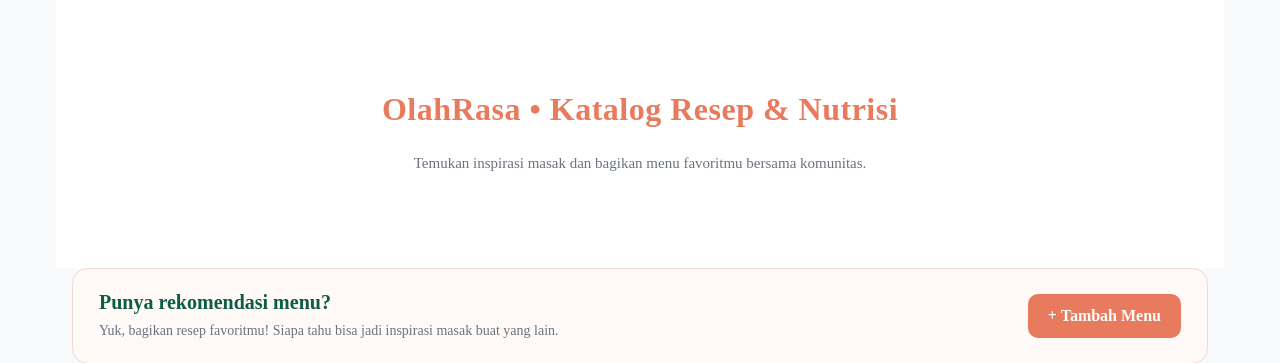
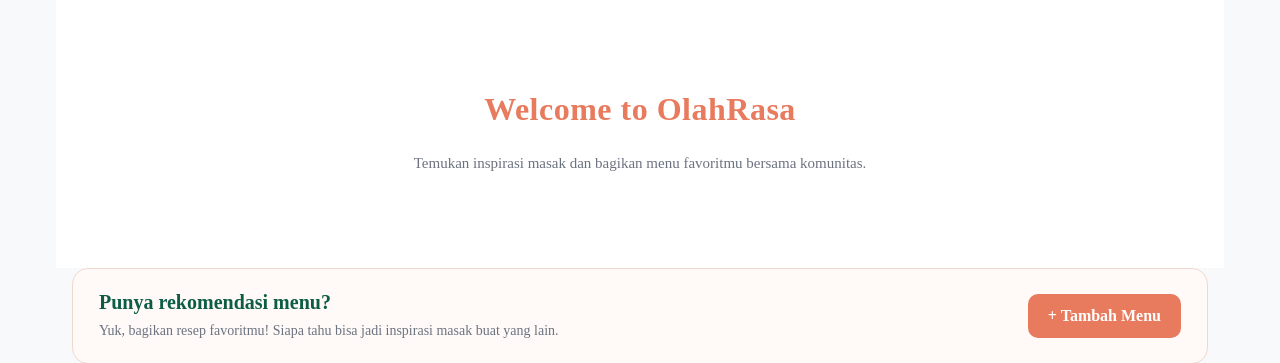
Before and after one commit to Tugas-Kelompok-PBP-D-10/main, a Django app: page /recipe/ in a window 1280 px wide. Shown: the part 68-431 px from the top of the page. Run offline with Django 5.2, Linux system fonts and the light colour scheme; data that the repository does not hold is empty.

Commit message:
Change Title

```diff
--- a/recipe/templates/Recipe/recipe.html
+++ b/recipe/templates/Recipe/recipe.html
@@ -7,7 +7,7 @@
 <link rel="stylesheet" href="{% static 'voting/voting.css' %}">
 
 <section class="recipe-hero-section">
-    <h1 class="recipe-hero-title">OlahRasa • Katalog Resep &amp; Nutrisi</h1>
+    <h1 class="recipe-hero-title">Welcome to OlahRasa</h1>
     <p class="recipe-hero-subtitle">
         Temukan inspirasi masak dan bagikan menu favoritmu bersama komunitas.
     </p>
```
